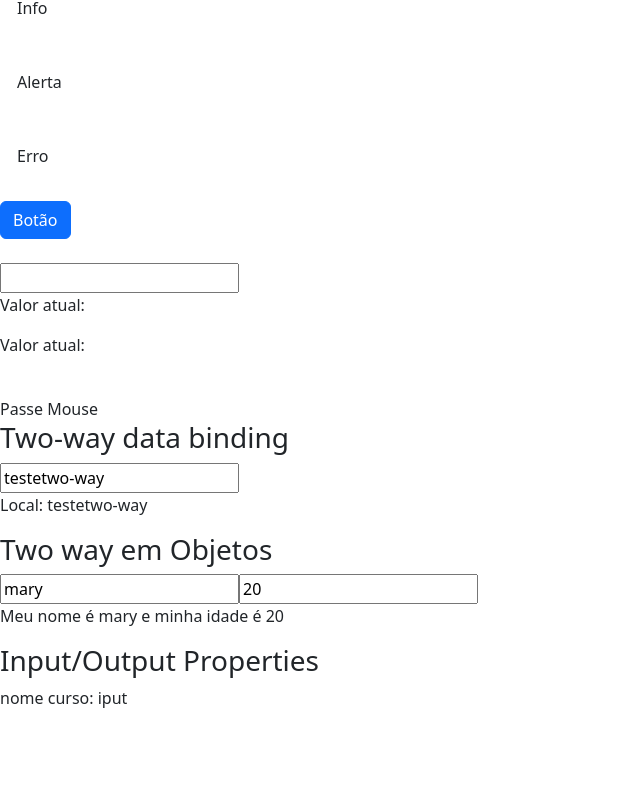
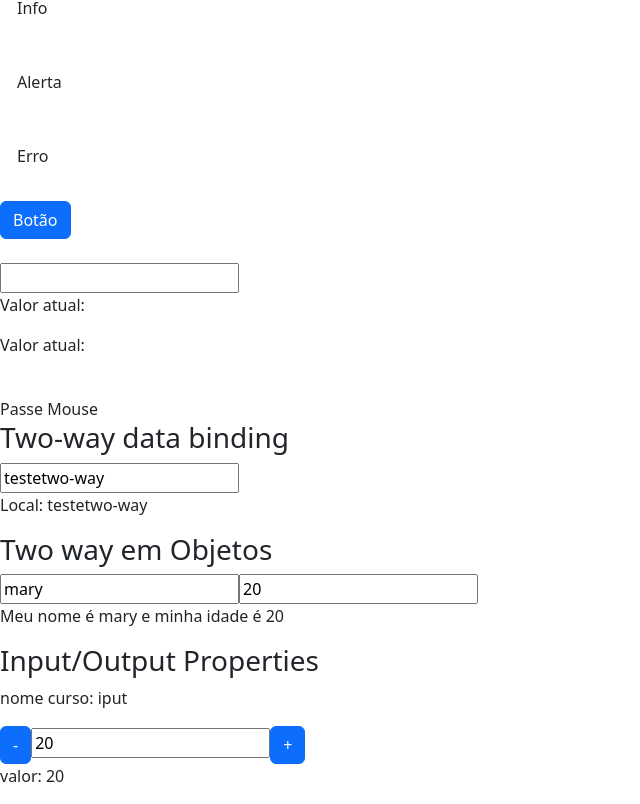
Before and after one commit to Joaocastro20/Angular, an Angular app: page / in a window 1280 px wide. Shown: the part 1010-1814 px from the top of the page, without its empty margins (0-640 px from the left). Before the commit the page ends 1736 px from the top, so only its background shows below. Built offline with nearby package versions, Linux system fonts and the light colour scheme.

Commit message:
adicionar output property

```diff
--- a/src/app/app.module.ts
+++ b/src/app/app.module.ts
@@ -11,6 +11,7 @@
 import { DataBindingComponent } from './data-binding/data-binding.component';
 import { FormsModule } from '@angular/forms';
 import { InputPropertyComponent } from './input-property/input-property.component';
+import { OutputPropertyComponent } from './output-property/output-property.component';
 
 
 @NgModule({
@@ -18,7 +19,8 @@
     AppComponent,
     FirtComponentComponent,
     DataBindingComponent,
-    InputPropertyComponent
+    InputPropertyComponent,
+    OutputPropertyComponent
   ],
   imports: [
     BrowserModule,
--- a/src/app/data-binding/data-binding.component.html
+++ b/src/app/data-binding/data-binding.component.html
@@ -74,5 +74,8 @@
     <article>
         <h3>Input/Output Properties</h3>
         <app-curso></app-curso>
+        <app-contador [valor]="20"
+        (mudouValor)="onMudouValor($event)"
+        ></app-contador>
     </article>
 </section>
--- a/src/app/data-binding/data-binding.component.ts
+++ b/src/app/data-binding/data-binding.component.ts
@@ -40,6 +40,9 @@
   onMouseOver(){
     this.varMouse = !this.varMouse;
   }
+  onMudouValor(evento:any){
+    console.log(evento.novovalor)
+  }
 
   constructor() { }
 
--- /dev/null
+++ b/src/app/output-property/output-property.component.html
@@ -0,0 +1,6 @@
+<div>
+    <button class="btn btn-primary" (click)="decrement()">-</button>
+    <input type="text" [(value)]="valor" readonly>
+    <button class="btn btn-primary" (click)="increment()">+</button>
+    <p>valor: {{valor}}</p>
+</div>
--- /dev/null
+++ b/src/app/output-property/output-property.component.ts
@@ -0,0 +1,27 @@
+import { Component, EventEmitter, Input, OnInit, Output } from '@angular/core';
+import { Validators } from '@angular/forms';
+
+@Component({
+  selector: 'app-contador',
+  templateUrl: './output-property.component.html',
+  styleUrls: ['./output-property.component.css']
+})
+export class OutputPropertyComponent implements OnInit {
+  @Input() valor:any = 0
+  @Output() mudouValor = new EventEmitter();
+
+  increment(){
+    this.valor++
+    this.mudouValor.emit({novovalor: this.valor})
+  }
+  decrement(){
+    this.valor--
+    this.mudouValor.emit({novovalor: this.valor})
+  }
+
+  constructor() { }
+
+  ngOnInit(): void {
+  }
+
+}
```
Also changed, not shown: src/app/output-property/output-property.component.css (added), 1 other file (tests, documents, lock files or other folders).
